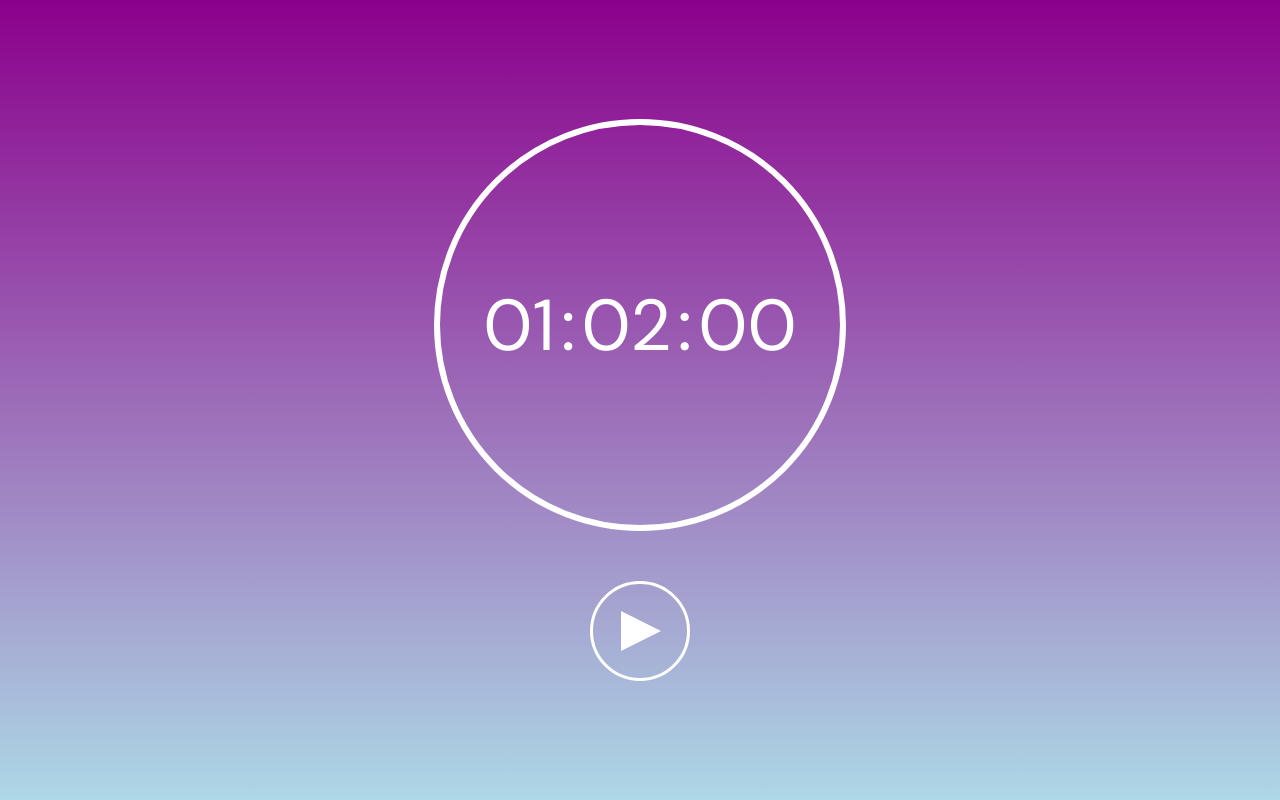
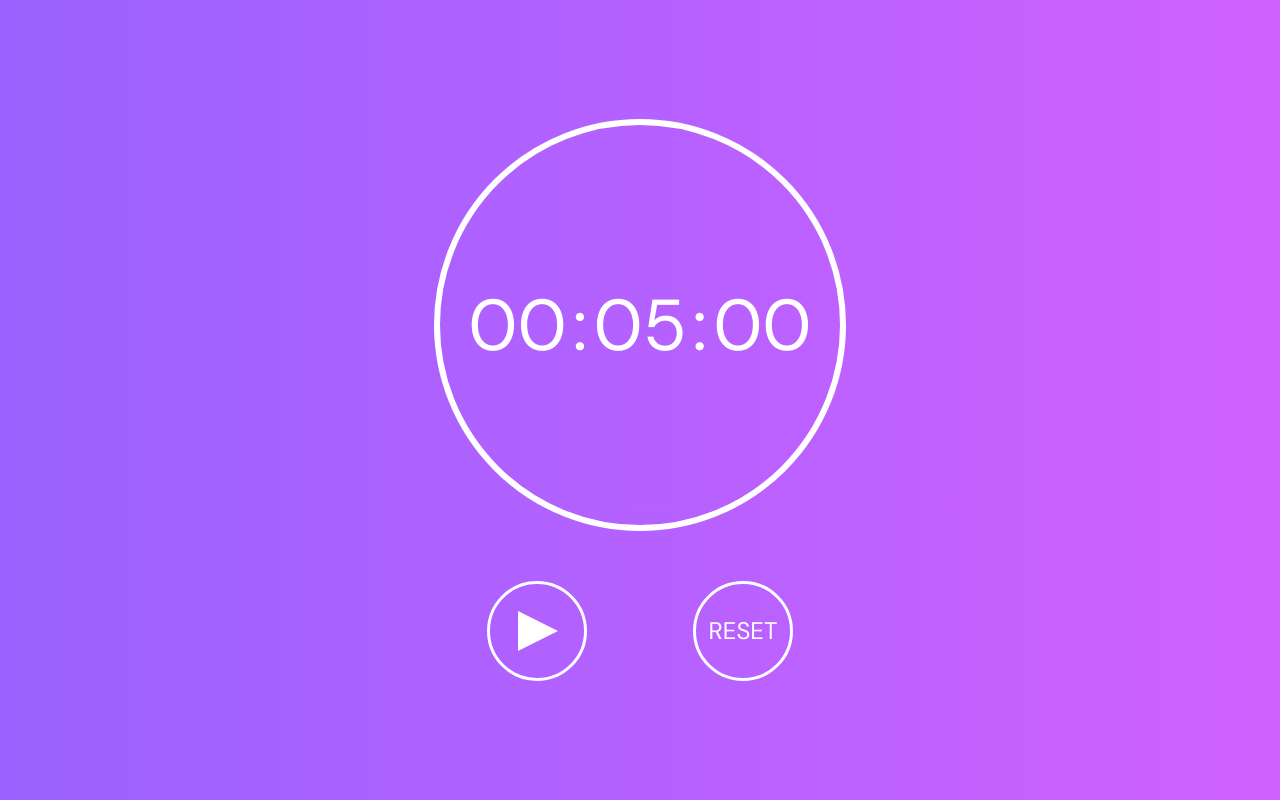
Before and after one commit to dhanushk03/flowmoro, a React (Create React App) app in the folder timerapp/: page / in a window 1280 px wide. Built offline with nearby package versions, Linux system fonts and the light colour scheme.

Commit message:
Added reset button and animated background

```diff
--- a/timerapp/src/App.css
+++ b/timerapp/src/App.css
@@ -6,5 +6,20 @@
   display: flex;
   align-items: center;
   justify-content: center;
-  background: linear-gradient(darkmagenta, lightblue);
+  /**background: linear-gradient(darkmagenta, lightblue);**/
+  background: linear-gradient(90deg, #0062ff, #da61ff);
+  background-size: 400% 400%;
+  animation: gradient_anim 23s ease infinite;
 }
+
+@keyframes gradient_anim {
+  0% {
+    background-position: 0% 50%;
+  }
+  50% {
+    background-position: 100% 50%;
+  }
+  100% {
+    background-position: 0% 50%;
+  }
+}
--- a/timerapp/src/Components/CountdownTimer/CountdownTimer.css
+++ b/timerapp/src/Components/CountdownTimer/CountdownTimer.css
@@ -13,6 +13,30 @@
     justify-content: center;
     align-items: center;
     /**flex-wrap: wrap;**/
+}
+
+.buttons {
+    display: flex;
+}
+
+.resetbutton {
+    width: 100px;
+    height: 100px;
+    color: white;
+    border: 3px solid white;
+    border-radius: 50%;
+    background: transparent;
+
+    display: flex;
+    justify-content: center;
+    align-items: center;
+
+    font-size: 24px;
+    font-family: "DM Sans";
+
+    margin-top: 12%;
+    margin-left: auto;
+    margin-right: auto;
 }
 
 .playbutton {
@@ -31,11 +55,16 @@
     font-family: "DM Sans";
 
     margin-top: 12%;
+    margin-left: auto;
     margin-right: auto;
-    margin-left: auto;
 }
 
 .playbutton:hover {
+    background: grey;
+    cursor: pointer;
+}
+
+.resetbutton:hover {
     background: grey;
     cursor: pointer;
 }
--- a/timerapp/src/Components/CountdownTimer/CountdownTimer.js
+++ b/timerapp/src/Components/CountdownTimer/CountdownTimer.js
@@ -4,8 +4,8 @@ import "./CountdownTimer.css";
 
 const defaultRemainingTime = {
     seconds: '00',
-    minutes: '02',
-    hours: '01',
+    minutes: '05',
+    hours: '00',
 }
 
 const CountdownTimer = (props) => {
@@ -66,6 +66,11 @@ const CountdownTimer = (props) => {
         }
     }
 
+    function resetTime() {
+        setRemainingTime(defaultRemainingTime);
+        setPaused(true);
+    }
+
     return (
         <div className="wrapper">
             <div className="countdown-timer">
@@ -75,9 +80,12 @@ const CountdownTimer = (props) => {
                 <span>:</span>
                 <span>{remainingTime.seconds}</span>
             </div>
-            <div>
+            <div className="buttons">
                 <button onClick={() => setPaused(!paused)} className="playbutton">
                     {paused? <div id="startBtn"></div> : <div id="pauseBtn"></div>}
+                </button>
+                <button onClick={resetTime} className="resetbutton">
+                    <p>RESET</p>
                 </button>
             </div>
         </div>
```
